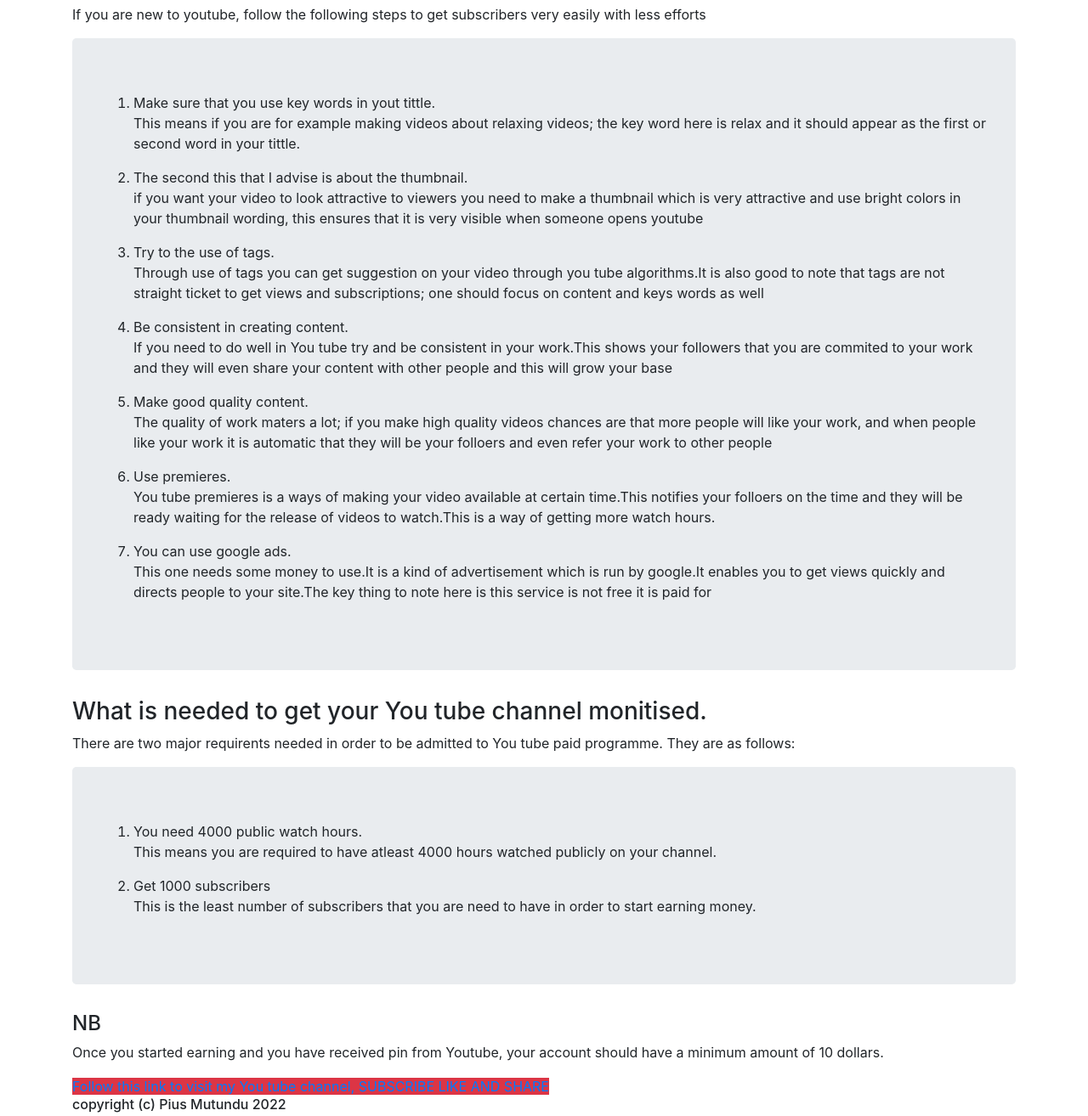
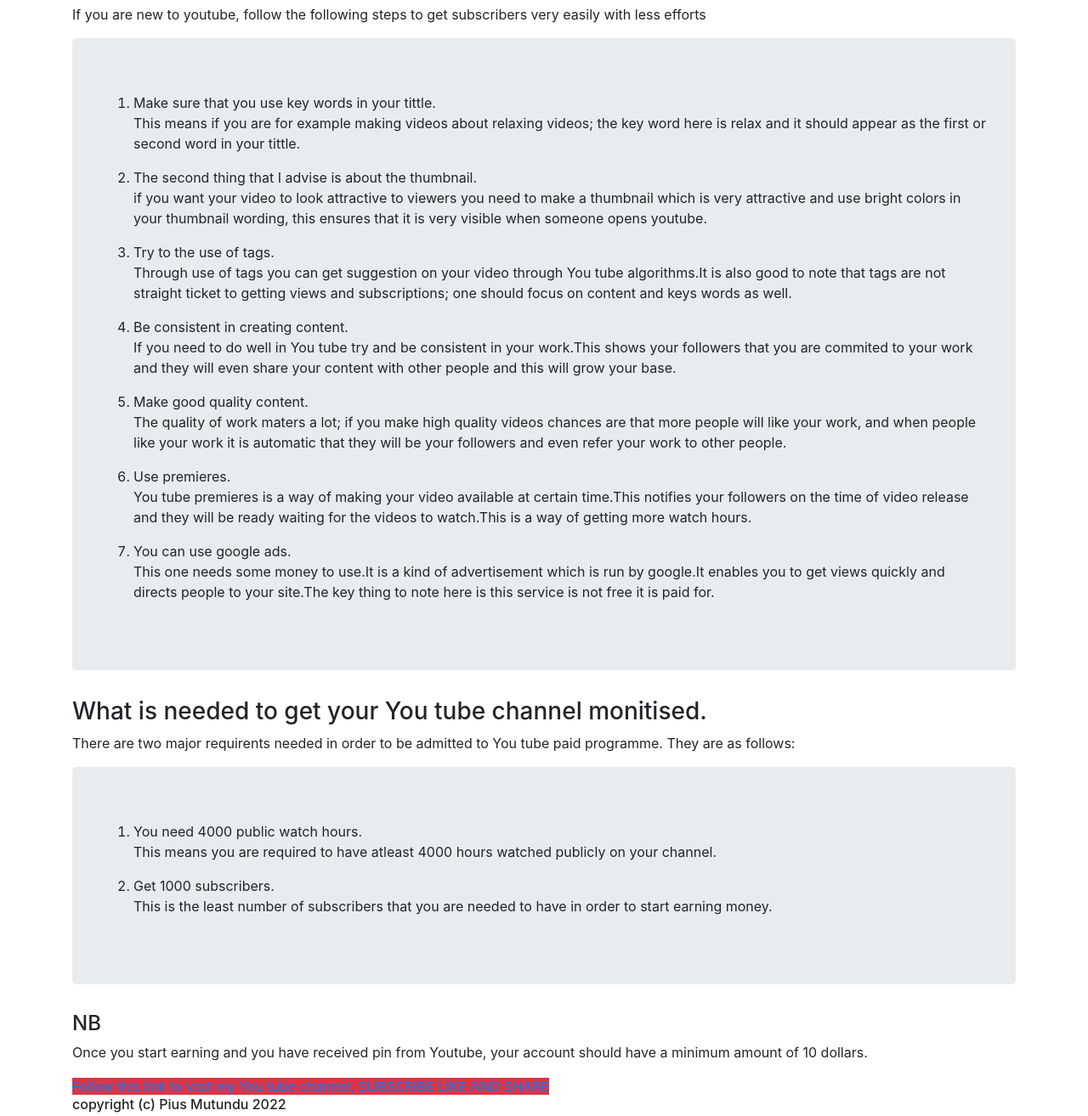
Before and after one commit to ngumamutundu/FirstBootstarpwebpage, a plain HTML site: page index.html in a window 1280 px wide. Shown: the part 51-1365 px from the top of the page at 85% size. Drawn offline with nearby package versions, Linux system fonts and the light colour scheme.

Commit message:
spelling check and correction

```diff
--- a/index.html
+++ b/index.html
@@ -4,7 +4,7 @@
     <meta charset="UTF-8" />
     <meta http-equiv="X-UA-Compatible" content="IE=edge" />
     <meta name="viewport" content="width=device-width, initial-scale=1.0" />
-    <title>Bootstrap practice1</title>
+    <title>You tube quick tips</title>
     <link
       rel="stylesheet"
       href="https://stackpath.bootstrapcdn.com/bootstrap/4.3.1/css/bootstrap.min.css"
@@ -22,27 +22,27 @@
       </p>
       <div class="jumbotron">
         <ol>
-          <li>Make sure that you use key words in yout tittle.</li>
+          <li>Make sure that you use key words in your tittle.</li>
           <p>
             This means if you are for example making videos about relaxing
             videos; the key word here is relax and it should appear as the first
             or second word in your tittle.
           </p>
 
-          <li>The second this that I advise is about the thumbnail.</li>
+          <li>The second thing that I advise is about the thumbnail.</li>
           <p>
             if you want your video to look attractive to viewers you need to
             make a thumbnail which is very attractive and use bright colors in
             your thumbnail wording, this ensures that it is very visible when
-            someone opens youtube
+            someone opens youtube.
           </p>
 
           <li>Try to the use of tags.</li>
           <p>
-            Through use of tags you can get suggestion on your video through you
+            Through use of tags you can get suggestion on your video through You
             tube algorithms.It is also good to note that tags are not straight
-            ticket to get views and subscriptions; one should focus on content
-            and keys words as well
+            ticket to getting views and subscriptions; one should focus on content
+            and keys words as well.
           </p>
 
           <li>Be consistent in creating content.</li>
@@ -50,22 +50,22 @@
             If you need to do well in You tube try and be consistent in your
             work.This shows your followers that you are commited to your work
             and they will even share your content with other people and this
-            will grow your base
+            will grow your base.
           </p>
 
           <li>Make good quality content.</li>
           <p>
             The quality of work maters a lot; if you make high quality videos
             chances are that more people will like your work, and when people
-            like your work it is automatic that they will be your folloers and
-            even refer your work to other people
+            like your work it is automatic that they will be your followers and
+            even refer your work to other people.
           </p>
 
           <li>Use premieres.</li>
           <p>
-            You tube premieres is a ways of making your video available at
-            certain time.This notifies your folloers on the time and they will
-            be ready waiting for the release of videos to watch.This is a way of
+            You tube premieres is a way of making your video available at
+            certain time.This notifies your followers on the time of video release and they will
+            be ready waiting for the videos to watch.This is a way of
             getting more watch hours.
           </p>
 
@@ -74,7 +74,7 @@
             This one needs some money to use.It is a kind of advertisement which
             is run by google.It enables you to get views quickly and directs
             people to your site.The key thing to note here is this service is
-            not free it is paid for
+            not free it is paid for.
           </p>
         </ol>
       </div>
@@ -92,9 +92,9 @@
             publicly on your channel.
           </p>
 
-          <li>Get 1000 subscribers</li>
+          <li>Get 1000 subscribers.</li>
           <p>
-            This is the least number of subscribers that you are need to have in
+            This is the least number of subscribers that you are needed to have in
             order to start earning money.
           </p>
         </ol>
@@ -102,7 +102,7 @@
 
       <h4>NB</h4>
       <p>
-        Once you started earning and you have received pin from Youtube, your
+        Once you start earning and you have received pin from Youtube, your
         account should have a minimum amount of 10 dollars.
       </p>
 
```
